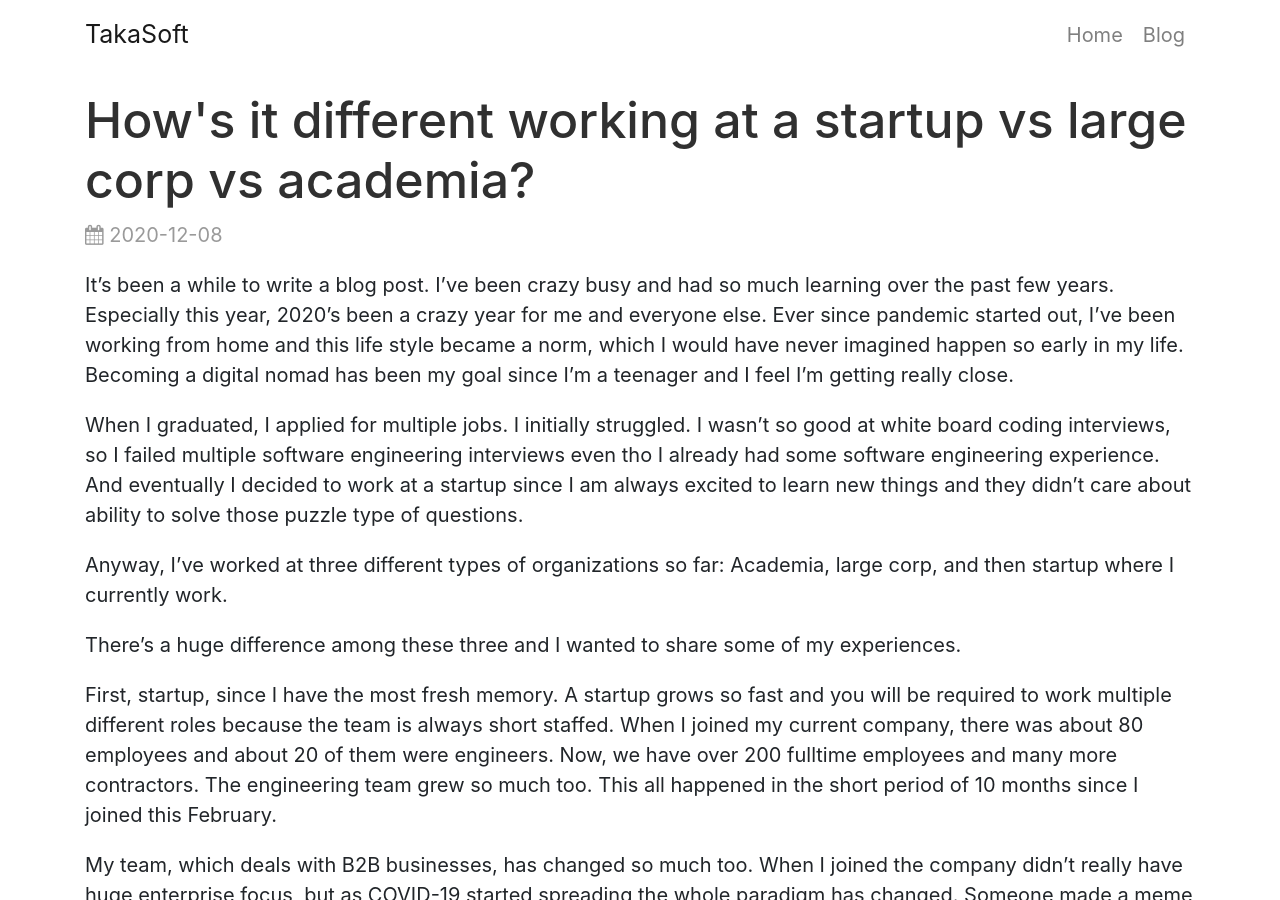
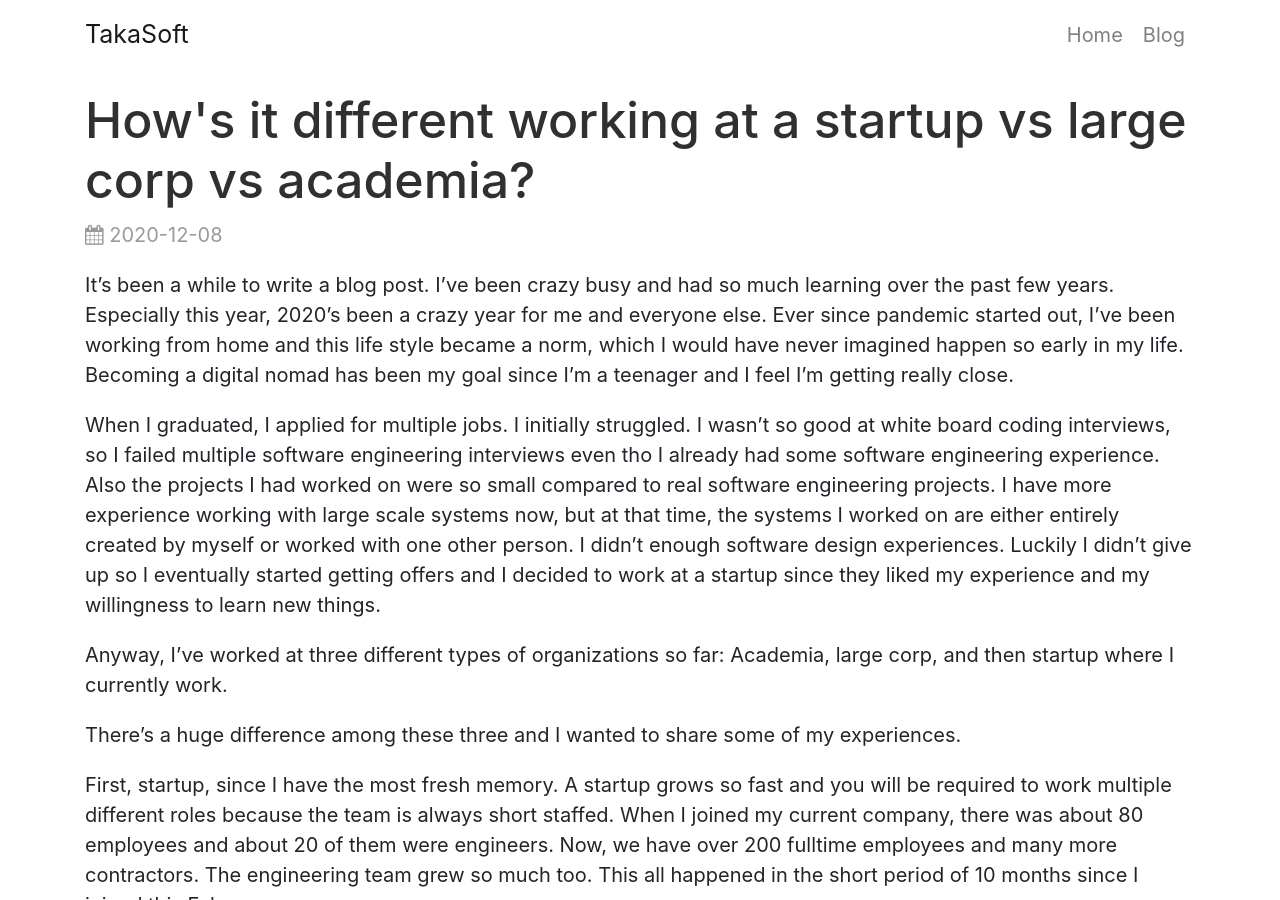
Before and after one commit to takasoft/takasoft.github.io, a Jekyll site: the page built from _posts/2020-12-08-difference-startup-big-corp-academia.md, in a window 1280 px wide and 900 px high. Built offline with Jekyll 4.4.1, drawn with Linux system fonts in a browser that asks for light colours.

Commit message:
update post

```diff
--- a/_posts/2020-12-08-difference-startup-big-corp-academia.md
+++ b/_posts/2020-12-08-difference-startup-big-corp-academia.md
@@ -5,7 +5,7 @@
 
 It's been a while to write a blog post. I've been crazy busy and had so much learning over the past few years. Especially this year, 2020's been a crazy year for me and everyone else. Ever since pandemic started out, I've been working from home and this life style became a norm, which I would have never imagined happen so early in my life.  Becoming a digital nomad has been my goal since I'm a teenager and I feel I'm getting really close.
 
-When I graduated, I applied for multiple jobs. I initially struggled. I wasn't so good at white board coding interviews, so I failed multiple software engineering interviews even tho I already had some software engineering experience. And eventually I decided to work at a startup since I am always excited to learn new things and they didn't care about ability to solve those puzzle type of questions.
+When I graduated, I applied for multiple jobs. I initially struggled. I wasn't so good at white board coding interviews, so I failed multiple software engineering interviews even tho I already had some software engineering experience. Also the projects I had worked on were so small compared to real software engineering projects. I have more experience working with large scale systems now, but at that time, the systems I worked on are either entirely created by myself or worked with one other person. I didn't enough software design experiences. Luckily I didn't give up so I eventually started getting offers and I decided to work at a startup since they liked my experience and my willingness to learn new things.
 
 Anyway, I've worked at three different types of organizations so far: Academia, large corp, and then startup where I currently work.
 
```
